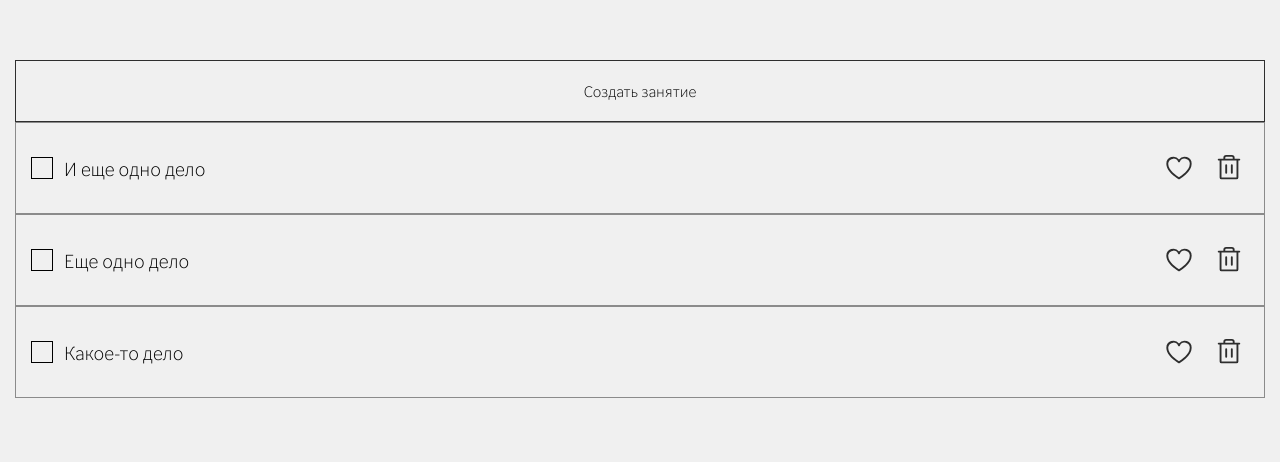
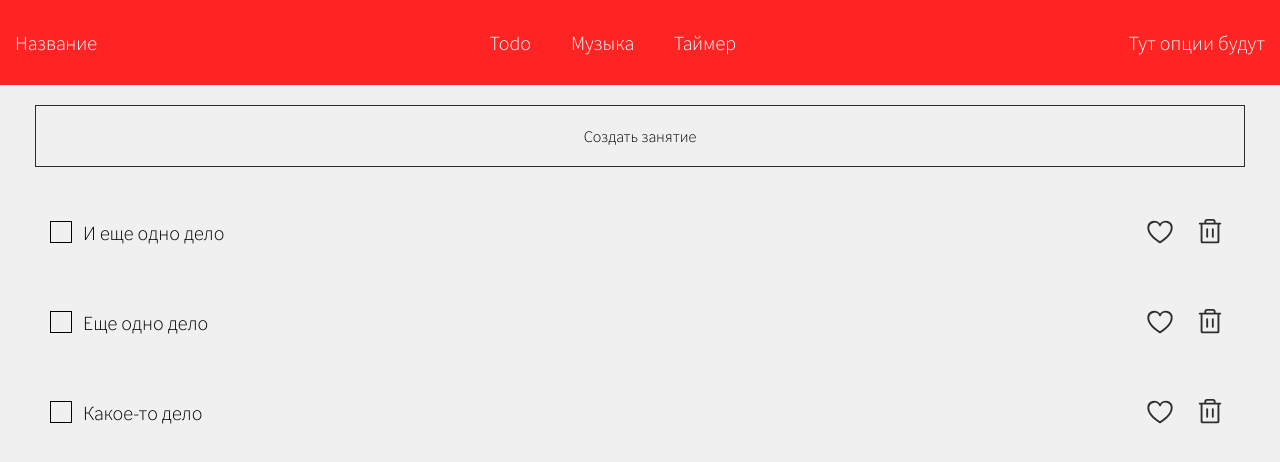
Before and after one commit to MelancholicCode/Stay-Focused, a React (Create React App) app: page / in a window 1280 px wide. Shown: the top 462 px of the page. Built offline with nearby package versions, Linux system fonts and the light colour scheme.

Commit message:
Стилизовать тудушку под шапку

```diff
--- a/src/pages/TodoPage.jsx
+++ b/src/pages/TodoPage.jsx
@@ -1,9 +1,11 @@
 import TasksContent from '../components/TasksContent/TasksContent';
+import Header from '../components/Header/Header';
 
 const TodoPage = () => {
 
   return (
     <div className="TodoPage">
+      <Header/>
       <div className="TodoPage__container">
         <TasksContent/>
       </div>
--- a/src/scss/pages/Todo/TodoPage.scss
+++ b/src/scss/pages/Todo/TodoPage.scss
@@ -2,5 +2,5 @@
 @import url("./sidebar.scss");
 
 .TodoPage {
-  padding-top: 60px;
+  padding-top: 85px;
 }
--- a/src/scss/pages/Todo/tasks.scss
+++ b/src/scss/pages/Todo/tasks.scss
@@ -1,4 +1,5 @@
 .tasks {
+  padding: 20px;
   &__form {
     position: relative;
     display: flex;
@@ -47,8 +48,10 @@
     display: flex;
     justify-content: space-between;
     gap: 20px;
-    border: 1px solid var(--grey);
     padding: 30px 20px;
+    &:hover {
+      outline: 3px solid var(--light-blue);
+    }
   }
   &__item-text {
     display: flex;
@@ -74,6 +77,7 @@
     padding-left: 35%;
     &::before {
       position: absolute;
+      transition: border .3s;
       top: -35%;
       left: -35%;
       content: '';
@@ -81,6 +85,11 @@
       height: 20px;
       border: 1px solid #000;
       background-color: var(--bg-color);
+    }
+    &:hover {
+      &::before {
+        border: 1px solid var(--accent-color);
+      }
     }
     &:checked {
       &::before {
@@ -109,6 +118,7 @@
   &__item-buttons {
     position: relative;
     display: flex;
+    height: max-content;
     gap: 20px;
   }
   &__item-favorite-btn {
@@ -117,11 +127,12 @@
     width: 30px;
     height: 30px;
     fill: var(--dark);
+    transition: fill .3s;
     &_active {
       fill: var(--red-color);
     }
     &:hover {
-      fill: var(--light-blue);
+      fill: var(--accent-color);
     }
   }
   &__item-delete-btn {
@@ -130,14 +141,16 @@
     width: 30px;
     height: 30px;
     fill: var(--dark);
+    transition: fill .3s;
     &:hover {
-      fill: var(--light-blue);
+      fill: var(--accent-color);
     }
   }
   &__create-btn {
     cursor: pointer;
     border: 1px solid var(--dark);
     padding: 20px;
+    margin-bottom: 20px;
     text-align: center;
     &:hover {
       border: 1px solid transparent;
```
